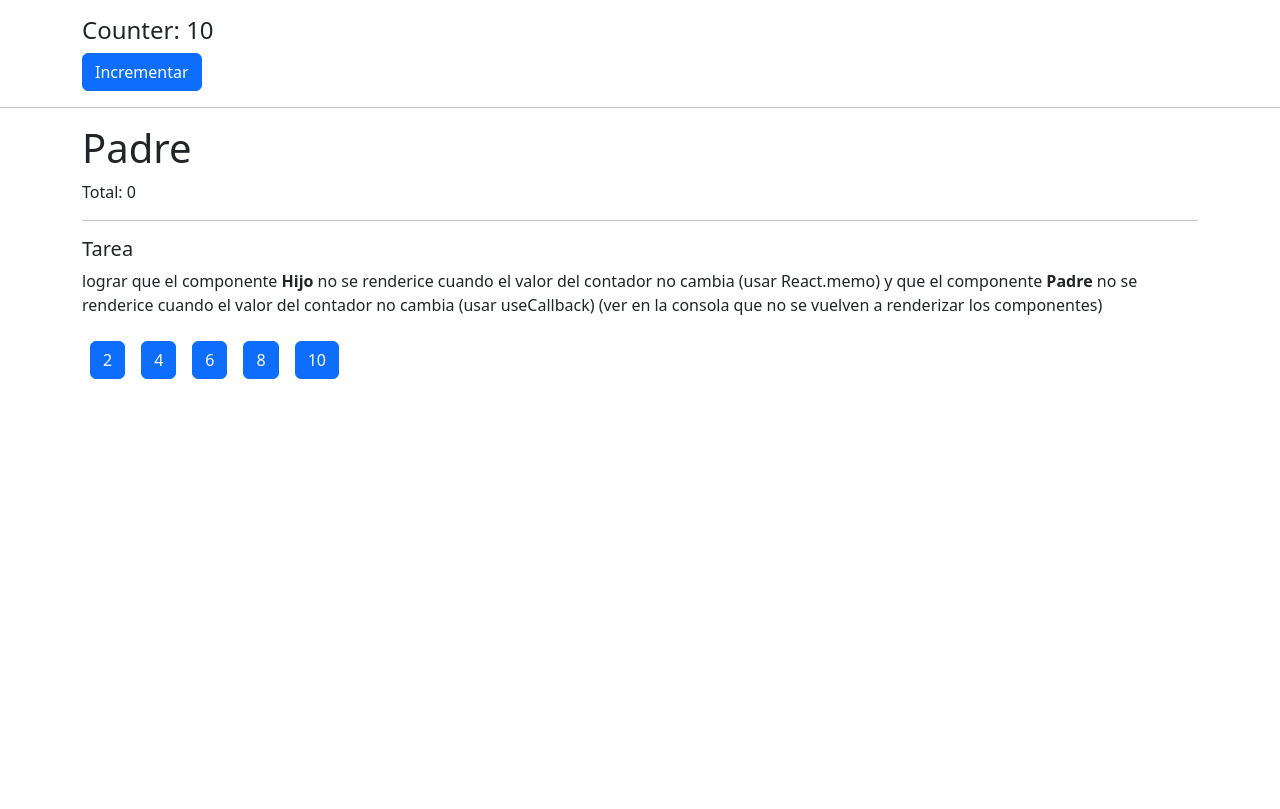
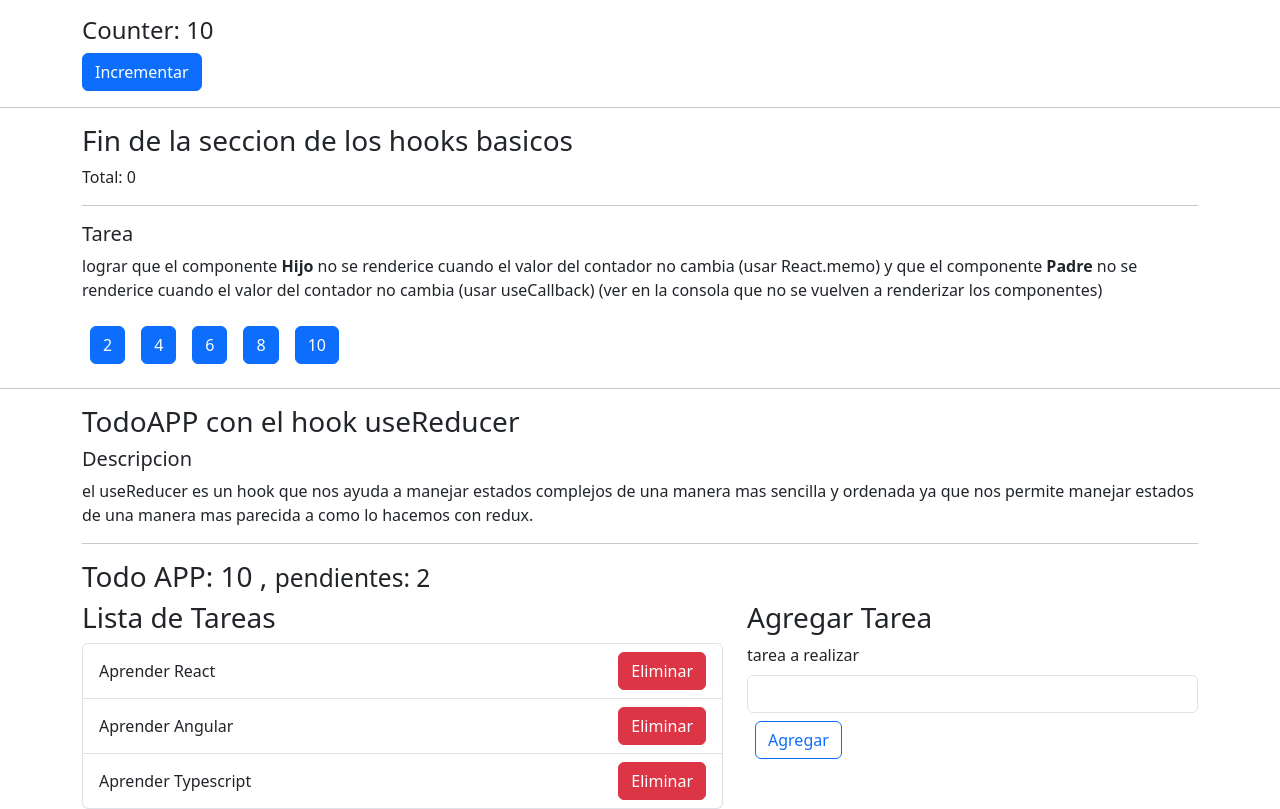
Before and after one commit to miguel8arivera/hooks-react, a React (Vite) app: page / in a window 1280 px wide. Shown: the part 3061-3870 px from the top of the page. Before the commit the page ends 3448 px from the top, so only its background shows below. Built offline with nearby package versions, Linux system fonts and the light colour scheme; no server answers.

Commit message:
useReducer implemente in project

```diff
--- a/src/07-tarea-memo/Hijo.tsx
+++ b/src/07-tarea-memo/Hijo.tsx
@@ -6,7 +6,7 @@ type HijoProps = {
 };
 
 export const Hijo = ({ numero, incrementar }: HijoProps) => {
-  console.log('  Me volví a generar :(  ');
+  // console.log('  Me volví a generar :(  ');
 
   return (
     <button className="btn btn-primary m-2" onClick={() => incrementar(numero)}>
--- a/src/07-tarea-memo/Padre.tsx
+++ b/src/07-tarea-memo/Padre.tsx
@@ -15,7 +15,7 @@ export const Padre = () => {
 
   return (
     <div className="container">
-      <h1>Padre</h1>
+      <h3>Fin de la seccion de los hooks basicos</h3>
       <p> Total: {valor} </p>
 
       <hr />
--- /dev/null
+++ b/src/08-useReducer/TodoAdd.tsx
@@ -0,0 +1,41 @@
+import { useForm } from '../hooks';
+
+type TodoAddProps = {
+  onNewTodo: (todo: Todo) => void;
+};
+
+export function TodoAdd({ onNewTodo }: TodoAddProps) {
+  const { task, handleInputChange, onResetForm } = useForm({
+    task: '',
+  });
+
+  const onFormSubmit = (e: React.FormEvent<HTMLFormElement>) => {
+    e.preventDefault();
+    if (task.trim().length <= 0) return;
+
+    const newTodo = {
+      id: crypto.randomUUID(),
+      task,
+      done: false,
+    };
+
+    onNewTodo && onNewTodo(newTodo);
+    onResetForm();
+  };
+  return (
+    <form onSubmit={onFormSubmit}>
+      <label htmlFor="task" className="form-label">
+        tarea a realizar
+      </label>
+      <input
+        onChange={handleInputChange}
+        id="task"
+        name="task"
+        type="text"
+        className="form-control"
+        value={task}
+      />
+      <button className="btn btn-outline-primary m-2">Agregar</button>
+    </form>
+  );
+}
--- /dev/null
+++ b/src/08-useReducer/TodoApp.tsx
@@ -0,0 +1,39 @@
+import { useReducer } from 'react';
+import { todoReducer, initialState } from './todoReducer';
+import { TodoList } from './TodoList';
+import { TodoAdd } from './TodoAdd';
+
+export function TodoApp() {
+  const [todos, dispatch] = useReducer(todoReducer, initialState);
+
+  const onNewTodo = (newTodo: Todo) => {
+    console.log(newTodo);
+  };
+
+  return (
+    <div className="container">
+      <h3> TodoAPP con el hook useReducer</h3>
+      <h5>Descripcion</h5>
+      <p>
+        el useReducer es un hook que nos ayuda a manejar estados complejos de
+        una manera mas sencilla y ordenada ya que nos permite manejar estados de
+        una manera mas parecida a como lo hacemos con redux.
+      </p>
+      <hr />
+      <h3>
+        Todo APP: 10 , <small>pendientes: 2</small>
+      </h3>
+      <div className="row">
+        <div className="col-7">
+          <h3>Lista de Tareas</h3>
+
+          <TodoList todos={todos} />
+        </div>
+        <div className="col-5">
+          <h3>Agregar Tarea</h3>
+          <TodoAdd onNewTodo={onNewTodo} />
+        </div>
+      </div>
+    </div>
+  );
+}
--- /dev/null
+++ b/src/08-useReducer/TodoItem.tsx
@@ -0,0 +1,10 @@
+export function TodoItem({ task }: { task: string }) {
+  return (
+    <>
+      <li className="list-group-item d-flex justify-content-between">
+        <span className="align-self-center">{task}</span>
+        <button className="btn btn-danger">Eliminar</button>
+      </li>
+    </>
+  );
+}
--- /dev/null
+++ b/src/08-useReducer/TodoList.tsx
@@ -0,0 +1,19 @@
+import { TodoItem } from './TodoItem';
+
+type TodoProps = {
+  todos: Todo[];
+};
+
+export function TodoList({ todos }: TodoProps) {
+  return (
+    <ul className="list-group">
+      {todos?.map(({ id, task }) => (
+        <TodoItem key={id} task={task} />
+        /*  <li key={id} className="list-group-item d-flex justify-content-between">
+          <span className="align-self-center">{task}</span>
+          <button className="btn btn-danger">Eliminar</button>
+        </li> */
+      ))}
+    </ul>
+  );
+}
--- /dev/null
+++ b/src/08-useReducer/todoReducer.ts
@@ -0,0 +1,27 @@
+type Todo = {
+  id: string;
+  task: string;
+  done: boolean;
+};
+
+export const initialState: Todo[] = [
+  {
+    id: crypto.randomUUID(),
+    task: 'Aprender React',
+    done: false,
+  },
+  {
+    id: crypto.randomUUID(),
+    task: 'Aprender Angular',
+    done: true,
+  },
+  {
+    id: crypto.randomUUID(),
+    task: 'Aprender Typescript',
+    done: false,
+  },
+];
+
+export const todoReducer = (state = initialState, action = {}) => {
+  return state;
+};
--- a/src/HooksApp.tsx
+++ b/src/HooksApp.tsx
@@ -9,6 +9,7 @@ import Memorize from './06-useMemo/Memorize';
 import MemoHook from './06-useMemo/MemoHook';
 import CallbackHook from './06-useMemo/CallbackHook';
 import { Padre } from './07-tarea-memo/Padre';
+import { TodoApp } from './08-useReducer/TodoApp';
 
 export function HooksApps() {
   return (
@@ -36,6 +37,8 @@ export function HooksApps() {
       <CallbackHook />
       <hr />
       <Padre />
+      <hr />
+      <TodoApp />
     </>
   );
 }
--- a/src/hooks/useForm.ts
+++ b/src/hooks/useForm.ts
@@ -4,12 +4,14 @@ interface SimpleFormState {
   name: string;
   email: string;
   password: string;
+  task: string;
 }
 
 const initialFormState: SimpleFormState = {
   name: '',
   email: '',
   password: '',
+  task: '',
 };
 
 const useForm = (initalFormState = {}) => {
@@ -39,6 +41,7 @@ const useForm = (initalFormState = {}) => {
       name: '',
       email: '',
       password: '',
+      task: '',
     });
   };
 
--- a/src/main.tsx
+++ b/src/main.tsx
@@ -2,6 +2,7 @@ import React from 'react';
 import ReactDOM from 'react-dom/client';
 import './index.css';
 import { HooksApps } from './HooksApp';
+// import './08-useReducer/intro-reducer';
 
 ReactDOM.createRoot(document.getElementById('root') as HTMLElement).render(
   <React.StrictMode>
```
Also changed, not shown: src/08-useReducer/intro-reducer.ts (added, +50 -0 lines).
